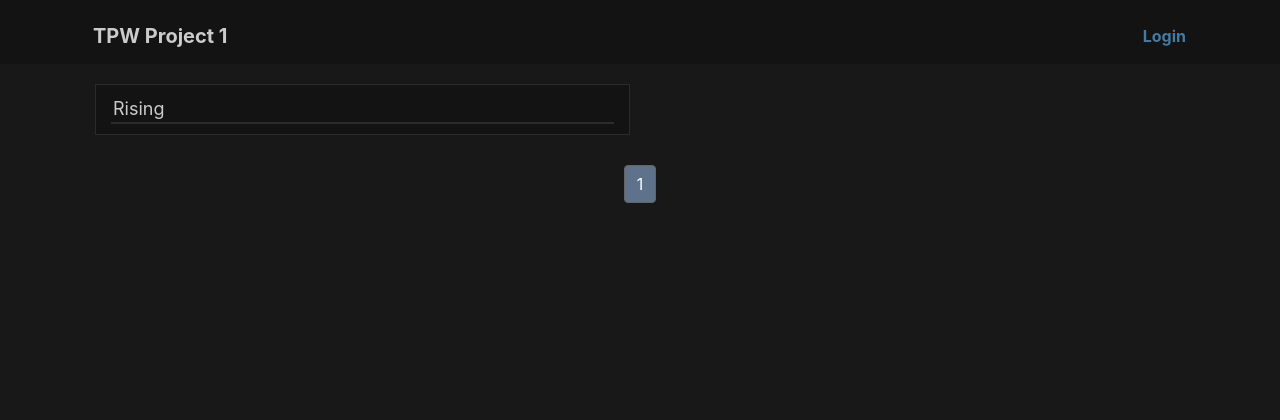
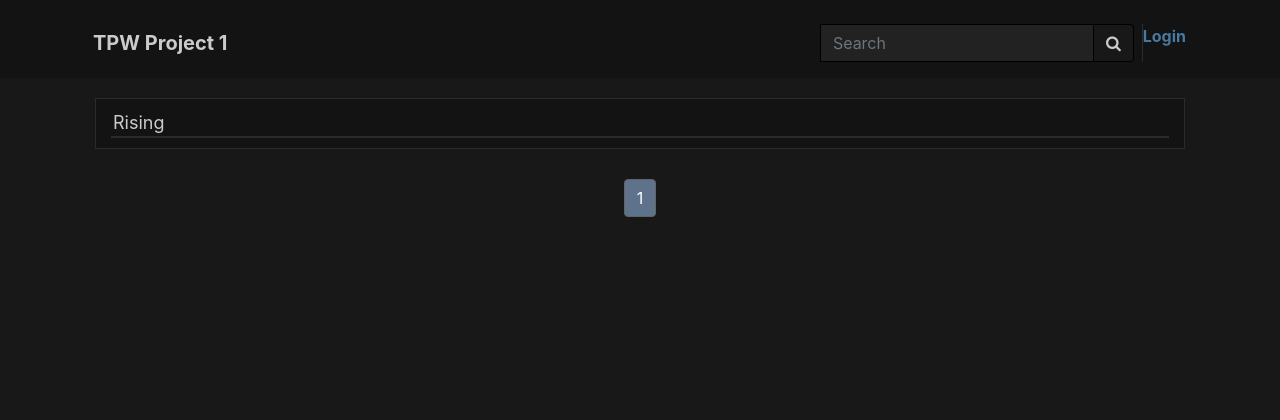
Before and after one commit to Dioben/TPW01, a Django app: page /hot/1/ in a window 1280 px wide. Shown: the top 420 px of the page. Run offline with Django 3.2, Linux system fonts and the light colour scheme; data that the repository does not hold is empty; some libraries are stand-ins or nearby versions.

Commit message:
Fixed score, listing and added searching

```diff
--- a/TPW01/settings.py
+++ b/TPW01/settings.py
@@ -26,7 +26,7 @@ SECRET_KEY = 'django-insecure-!06=o!ot^0m+b()e(g8uea-9y0ebzenjm9e^grnp^lmx&ok#29
 DEBUG = True
 
 #ALLOWED_HOSTS = []
-ALLOWED_HOSTS = ['plaranjinha.pythonanywhere.com']
+ALLOWED_HOSTS = ['plaranjinha.pythonanywhere.com', '127.0.0.1', 'localhost']
 
 # Application definition
 
--- a/TPW01/urls.py
+++ b/TPW01/urls.py
@@ -43,5 +43,6 @@ urlpatterns = [
     path('comment/',views.postcomment,name="commentpost"),
     path('deletecomment/<int:pk>/', views.deletecomment,name="deletecomment"),
     path('review/',views.createReview, name="reviewpost"),
-    path('deletereview/<int:pk>/', views.deletereview,name="deletereview")
+    path('deletereview/<int:pk>/', views.deletereview,name="deletereview"),
+    path('search/<int:page>/', views.search, name='search')
 ]
--- a/app/commonqueries.py
+++ b/app/commonqueries.py
@@ -27,9 +27,10 @@ def bookrisingpop(page=1, total=20):
     '''
     data = {review.novel for review in reviews[(page - 1) * total:page * total]}
     for novel in data:
-        novel.rating = novel.scoretotal/novel.reviewcount
         if novel.reviewcount == 0:
-            novel.rating = 'fuck you'
+            novel.rating = 0
+        else:
+            novel.rating = round(novel.scoretotal/novel.reviewcount)
     return data
 
 
@@ -52,5 +53,10 @@ def commentspage(chapter,page=1, total=15):
 def reviewpage(book,page=1,total=25):
     return Review.objects.filter(novel=book)[(page - 1) * total:page * total]
 
+
 def bookmarksbyuser(user):
     return Book.objects.filter(bookmarks=user)
+
+
+def bookbytitle(title, page=1, total=20):
+    return Book.objects.filter(title__contains=title).order_by('title')[(page - 1) * total:page * total]
--- a/app/static/css/css.css
+++ b/app/static/css/css.css
@@ -347,8 +347,21 @@ a {
     z-index: 100;
 }
 
+/* enable absolute positioning */
+.input-inner-icon {
+    position: relative;
+}
 
+.input-group-append > .btn {
+    color: #CBCBCB;
+    background-color: #181818;
+    border: 1px solid black;
+}
 
+.actions > form {
+    padding-right: 8px;
+    border-right: 1px solid #2b2b2b;
+}
 
 
 
--- a/app/templates/layout.html
+++ b/app/templates/layout.html
@@ -19,8 +19,17 @@
         <div class="navbar navbar-light navbar-expand-md">
             <div class="collapse navbar-collapse" id="navcol-1"></div>
 
-            <span class="actions">
-                {% block user %}
+            <span class="actions d-flex">
+                <form class="form-inline" action="/search/1/" method="get">
+{#                    {% csrf_token %}#}
+                    <div class="input-group">
+                        <label for="search-field"></label>
+                        <input class="form-control search-field" type="search" id="search-field" name="title" placeholder="Search">
+                        <div class="input-group-append">
+                            <button class="btn btn-outline-dark" type="submit"><i class="fa fa-search"></i></button>
+                        </div>
+                    </div>
+                </form>
                 {% if user.is_authenticated %}
                 <div class="btn-group">
                   <button type="button" class="btn btn-link dropdown-toggle btn-sm login" data-toggle="dropdown" aria-haspopup="true" aria-expanded="false">
@@ -38,7 +47,6 @@
                 {% else %}
                         <a class="login mr-1" href="/login/">Login</a>
                 {% endif %}
-                {% endblock %}
             </span>
 {#            <button data-target="#navcol-1" data-toggle="collapse" class="navbar-toggler"><span class="sr-only">Toggle navigation</span><span class="navbar-toggler-icon"></span></button>#}
         </div>
--- a/app/templates/listing.html
+++ b/app/templates/listing.html
@@ -6,7 +6,7 @@
 {% block content %}
     <div class="row no-gutters">
     {% if sorttype == "Latest Books" %}
-        <div class="col-xl-6 offset-xl-0">
+        <div class="col-xl-12 offset-xl-0">
             <div class="container-custom">
                 <div class="container-custom-header">
                     <span>Recent updates</span>
@@ -32,7 +32,7 @@
         </div>
     {% endif %}
     {% if sorttype == "Rising Books" %}
-        <div class="col-xl-6 offset-xl-0">
+        <div class="col-xl-12 offset-xl-0">
             <div class="container-custom">
                 <div class="container-custom-header">
                     <span>Rising</span>
@@ -87,6 +87,40 @@
             </div>
         </div>
     {% endif %}
+    {% if sorttype == "Search results" %}
+        <div class="col-xl-12 offset-xl-0">
+            <div class="container-custom">
+                <div class="container-custom-header">
+                    <span>Search results</span>
+                    <div class="separator"></div>
+                </div>
+                    <div class="list-content">
+                    {% if books %}
+                        {% for book in books %}
+                        <div>
+                            <div class="d-flex flex-nowrap">
+                                <img src="{% static '/images/defaultcover.png' %}">
+                                <div class="col d-flex flex-column">
+                                    <a href="/book/{{ book.id }}/"><b>{{ book.title }}</b></a>
+                                    <div class="d-flex justify-content-between">
+                                        <span>Score: {% if book.rating == None %}0{% else %}{{ book.rating }}{% endif %}/100</span>
+        {#                                <span>Nº Followers</span>#}
+                                    </div>
+                                    <span class="mt-3 description">{{ book.description }}</span>
+                                </div>
+                            </div>
+                            <div class="separator"></div>
+                        </div>
+                        {% endfor %}
+                    {% else %}
+                        <div class="d-flex justify-content-center mb-3">
+                            <span>No books were found.</span>
+                        </div>
+                    {% endif %}
+                    </div>
+            </div>
+        </div>
+    {% endif %}
         <div class="col-xl-12 offset-xl-0">
              <nav aria-label="pagination">
                 <ul class="pagination justify-content-center">
--- a/app/views.py
+++ b/app/views.py
@@ -325,3 +325,26 @@ def deletereview(request,pk):
     backurl = f'/book/{review.novel.id}/'
     review.delete()
     return redirect(backurl)
+
+
+def search(request, page):
+    if 'title' not in request.GET:
+        return redirect('/')
+    data = {
+        'sorttype': 'Search results',
+        'books': bookbytitle(request.GET['title'], page, BOOKSPERPAGE),
+        'next': page + 1,
+        'previous': page - 1,
+        'page': page,
+        'urlprefix': 'top'
+    }
+    pages = Book.objects.all().count() / BOOKSPERPAGE
+    if pages:
+        if math.modf(pages)[0]:  # if not perfect division
+            pages += 1
+        pages = int(pages)
+    else:
+        pages = 1
+    data['maxpages'] = pages
+    data['secondtolast'] = pages - 1
+    return render(request, 'listing.html', data)
```
Lines whose indentation alone changed are shown as unchanged.
